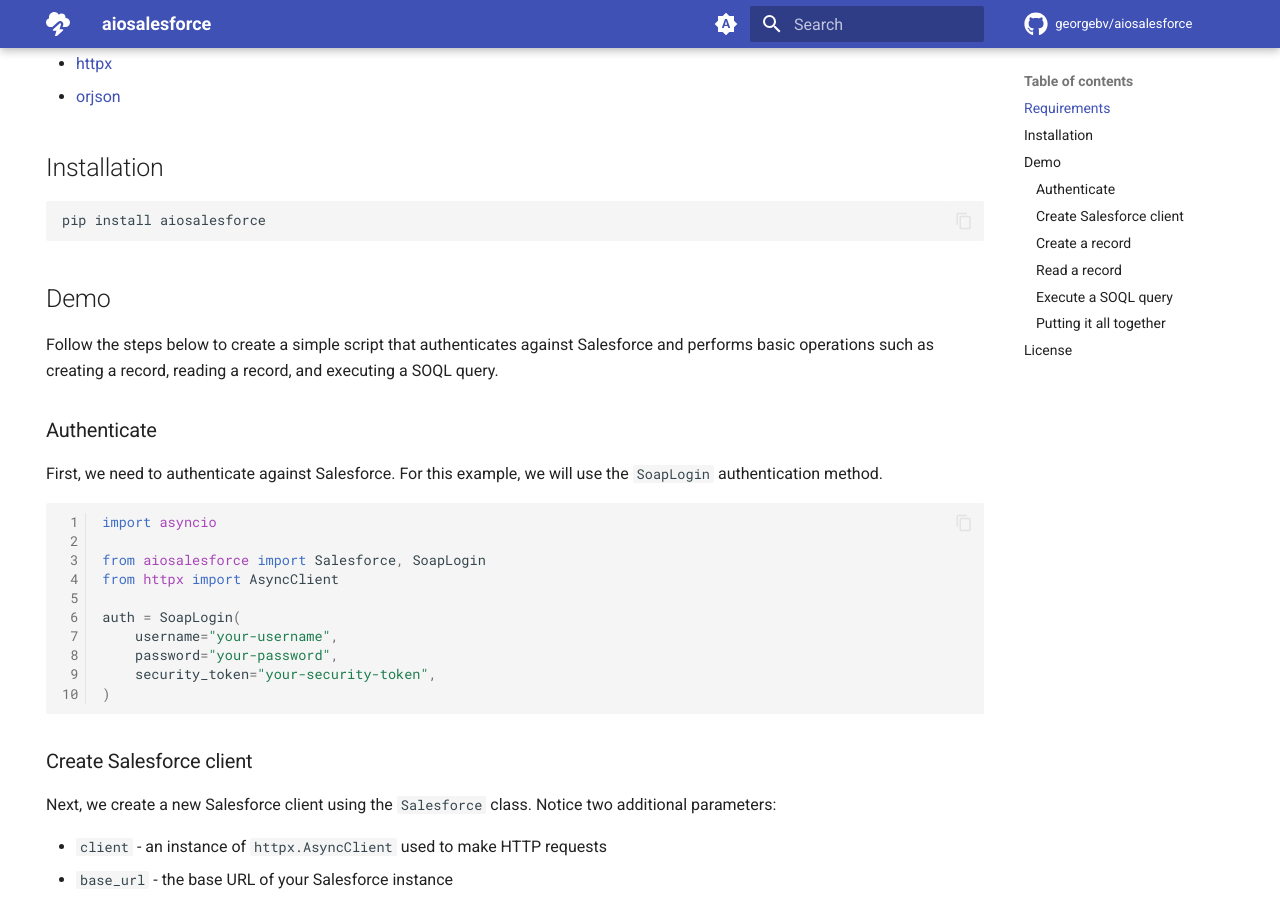
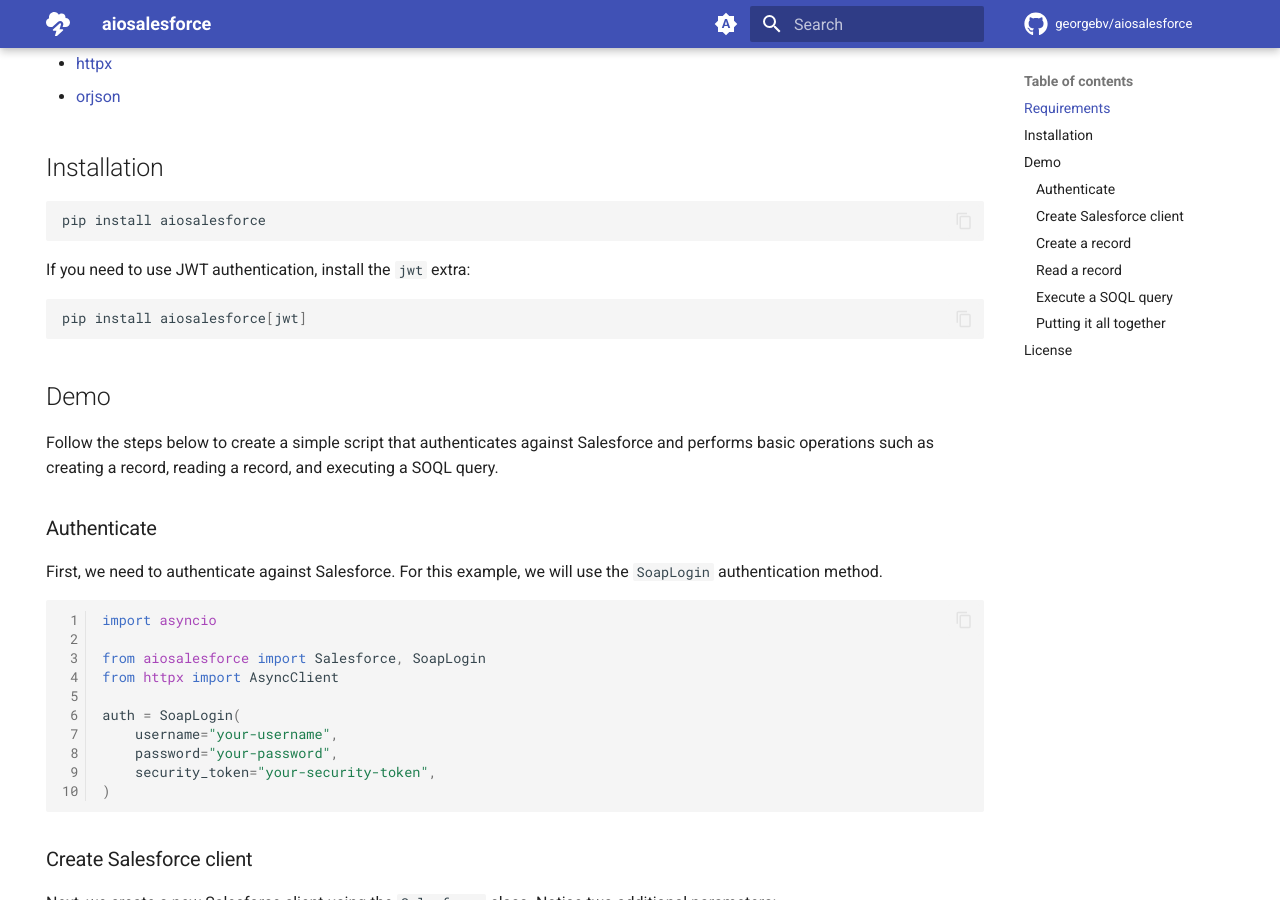
Before and after one commit to georgebv/aiosalesforce, an MkDocs documentation site: the page built from docs/index.md, in a window 1280 px wide and 900 px high, scrolled down 773 px. Built offline with MkDocs 1.6.1 and Material for MkDocs 9.7.7, drawn with Linux system fonts in a browser that asks for light colours; emoji names are drawn with the system emoji font; comment, search, counter and statistics services are not loaded.

Commit message:
updated jwt docs

````diff
--- a/docs/index.md
+++ b/docs/index.md
@@ -56,6 +56,12 @@
 
 ```shell
 pip install aiosalesforce
+```
+
+If you need to use JWT authentication, install the `jwt` extra:
+
+```shell
+pip install aiosalesforce[jwt]
 ```
 
 ## Demo
````
Also changed, not shown: README.md (+6 -0 lines).
